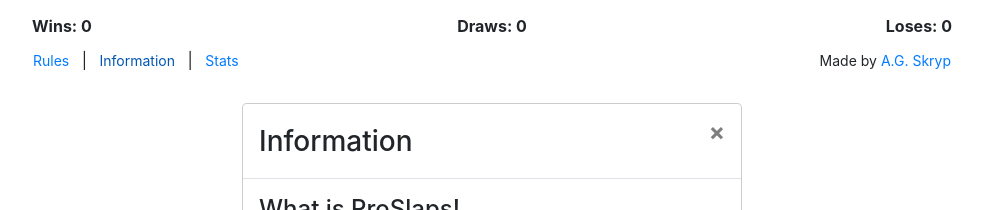
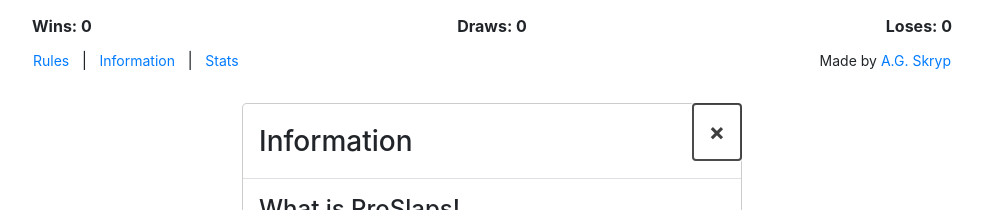
Before and after one commit to agskryp/proslaps, a Vue app: page / in a window 1280 px wide. Both pictures are taken after a click on the button "Information". Shown: the part 266-476 px from the top of the page, without its empty margins (148-1131 px from the left). Built offline with nearby package versions, Linux system fonts and the light colour scheme.

Commit message:
Info modal focus

```diff
--- a/src/App.vue
+++ b/src/App.vue
@@ -102,6 +102,7 @@
               <button
                 class="btn-link btn-sm text-decoration-none"
                 @click="infoButton()"
+                ref="information"
               >
                 Information
               </button>
@@ -131,7 +132,7 @@
       </footer>
 
       <modalRules v-if="showModalRules" @closeWindow="showModalRules = false" />
-      <modalInfo v-if="showModalInfo" @closeWindow="showModalInfo = false" />
+      <modalInfo v-if="showModalInfo" @closeWindow="closeInfoModal()" />
       <modalStats v-if="showModalStats" @closeWindow="showModalStats = false" />
     </div>
   </div>
@@ -223,6 +224,11 @@ export default {
 
     infoButton() {
       this.showModalInfo = true;
+    },
+
+    closeInfoModal() {
+      this.showModalInfo = false;
+      this.$refs.information.focus();
     }
   }
 };
--- a/src/components/modals/Info.vue
+++ b/src/components/modals/Info.vue
@@ -1,7 +1,7 @@
 <template>
   <div class="modal-container" autofocus>
     <div ref="Information" class="modal-dialog" role="document">
-      <div class="modal-content" ref="xClose">
+      <div class="modal-content">
         <div class="modal-header">
           <h3 class="modal-title">Information</h3>
 
@@ -9,6 +9,7 @@
             type="button"
             class="close"
             aria-label="Close"
+            ref="xClose"
             @click="closeInfo()"
           >
             <span aria-hidden="true">&times;</span>
@@ -72,9 +73,9 @@ export default {
   },
 
   mounted() {
-    // this.$refs.xClose.focus();
+    this.$refs.xClose.focus();
     // console.log( this.$refs.Information.$el );
-    console.log( this.$refs.xClose );
+    // console.log( this.$refs.xClose );
   },
 
   methods: {
```
